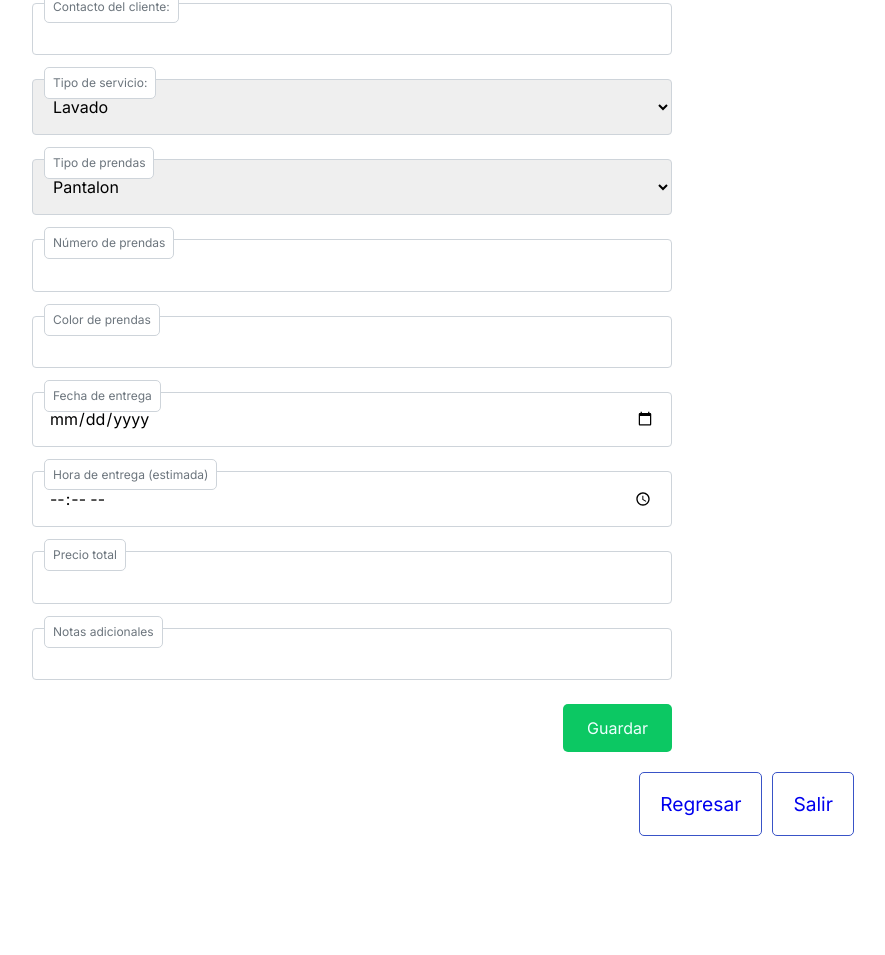
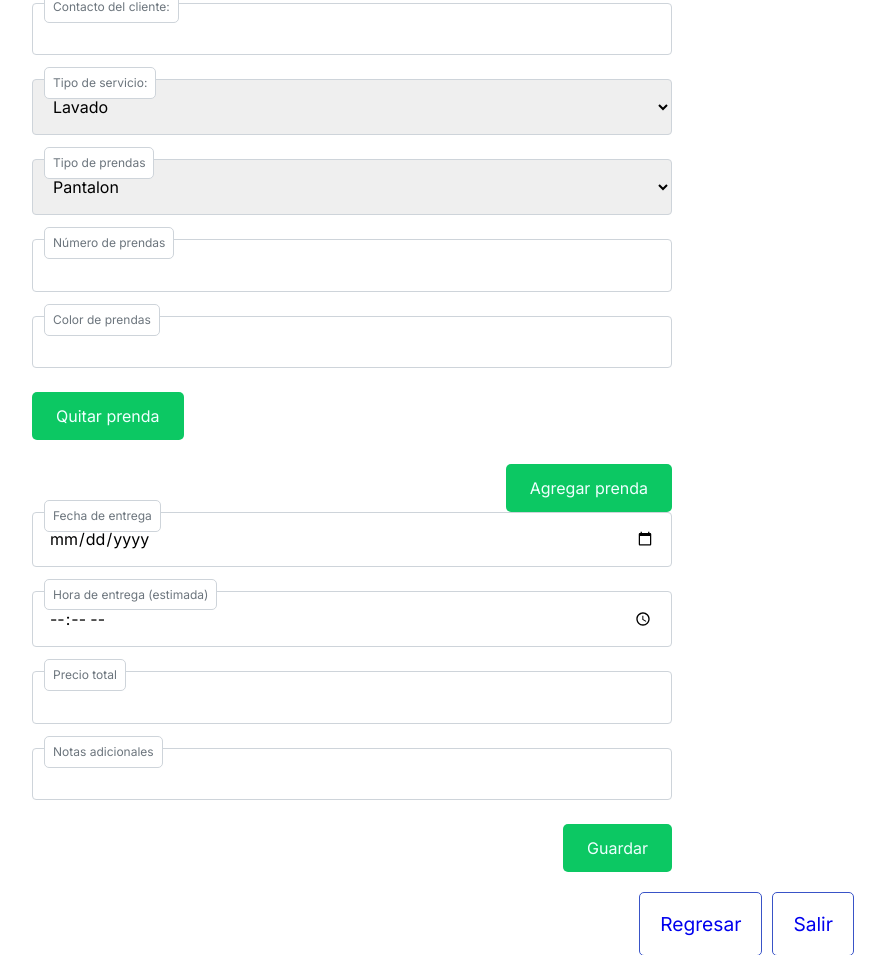
Before and after one commit to angelmz88/Aries, a PHP site: page /Pages/notas/crear.php in a window 1280 px wide. Shown: the part 317-1272 px from the top of the page, without its empty margins (288-1173 px from the left). Before the commit the page ends 1153 px from the top, so only its background shows below. Run offline with PHP 8.4, Linux system fonts and the light colour scheme; the visitor is signed in with stand-in values (Sample User, id 1).

Commit message:
Menú notas frontend

```diff
--- a/Pages/jefe/empleados/crear.php
+++ b/Pages/jefe/empleados/crear.php
@@ -74,7 +74,7 @@ include ("empleados/../../../../php/final_sesion.php");
       <div class="form-group">
         <select class="form-control" id="estatus" name="estatus" required>
           <option value="1">Activo</option>
-          <option value="2">Inactivo</option>
+          <option value="0">Inactivo</option>
         </select>
         <label for="estatus">Estatus</label>
       </div>
--- a/Pages/jefe/proveedores/actualizar.php
+++ b/Pages/jefe/proveedores/actualizar.php
@@ -78,6 +78,9 @@ if (isset($_GET['Nombre_Distribuidora_PK'])) {
           <option value="Transferencia" <?php if ($proveedor['Metodo_Pago'] == 'Transferencia')
             echo 'selected'; ?>>
             Transferencia </option>
+          <option value="Tarjeta" <?php if ($proveedor['Metodo_Pago'] == 'Tarjeta')
+            echo 'selected'; ?>>
+            Tarjeta </option>
         </select>
         <label for="pago">Método de pago</label>
       </div>
--- a/Pages/jefe/proveedores/crear.php
+++ b/Pages/jefe/proveedores/crear.php
@@ -45,6 +45,7 @@ include ("proveedores/../../../../php/final_sesion.php");
         <select class="form-control" id="pago" name="pago" required>
           <option value="Efectivo">Efectivo</option>
           <option value="Transferencia">Transferencia</option>
+          <option value="Tarjeta">Tarjeta</option>
         </select>
         <label for="pago">Método de pago</label>
       </div>
--- a/Pages/notas/crear.php
+++ b/Pages/notas/crear.php
@@ -27,21 +27,24 @@ include ("notas/../../../php/deep_sesion.php");
   <section class="options">
     <form action="" id="form-register" method="post" class="form">
       <div class="form-group">
-        <input type="tel" class="form-control" required />
+        <input type="tel" class="form-control" name="tel-clientes" required />
         <label for="tel-clientes">Contacto del cliente:</label>
       </div>
       <div class="form-group">
-        <select class="form-control" required>
+        <select class="form-control" name="tipo-servicio" required>
           <option value="Lavado">Lavado</option>
           <option value="Planchado">Planchado</option>
           <option value="Lavado en seco">Lavado en seco</option>
           <option value="Teñido">Teñido</option>
-          <option value="Reparcion">Reparcion</option>
+          <option value="Reparacion">Reparacion</option>
         </select>
-        <label for="Servicio">Tipo de servicio:</label>
+        <label for="tipo-servicio">Tipo de servicio:</label>
       </div>
+
+      <div id="prendas-container" class="form-group">
+        <div class="prenda">
           <div class="form-group">
-        <select class="form-control" required>
+            <select class="form-control" name="tipo-prenda[]" required>
               <option value="Pantalon">Pantalon</option>
               <option value="Sudadera">Sudadera</option>
               <option value="Saco">Saco</option>
@@ -63,34 +66,60 @@ include ("notas/../../../php/deep_sesion.php");
               <option value="Pans">Pans</option>
               <option value="Chalinas">Chalinas</option>
             </select>
-        <label for="Servicio">Tipo de prendas</label>
+            <label for="tipo-prenda">Tipo de prendas</label>
           </div>
           <div class="form-group">
-        <input type="number" class="form-control" required />
-        <label for="contacto">Número de prendas</label>
+            <input type="number" class="form-control" name="numero-prenda[]" required />
+            <label for="numero-prenda">Número de prendas</label>
           </div>
           <div class="form-group">
-        <input type="text" class="form-control" required />
-        <label for="contacto">Color de prendas</label>
+            <input type="text" class="form-control" name="color-prenda[]" required />
+            <label for="color-prenda">Color de prendas</label>
+          </div>
+          <button type="button" class="remove-prenda submit">Quitar prenda</button>
+        </div>
+      </div>
+
+      <button type="button" id="add-prenda" class="submit">Agregar prenda</button>
+
+      <div class="form-group">
+        <input type="date" class="form-control" name="fecha-entrega" required />
+        <label for="fecha-entrega">Fecha de entrega</label>
       </div>
       <div class="form-group">
-        <input type="date" class="form-control" required />
-        <label for="fecha">Fecha de entrega</label>
+        <input type="time" class="form-control" name="hora-entrega" required />
+        <label for="hora-entrega">Hora de entrega (estimada)</label>
       </div>
       <div class="form-group">
-        <input type="time" class="form-control" required />
-        <label for="tipo">Hora de entrega (estimada)</label>
+        <input type="number" class="form-control" name="precio-total" required />
+        <label for="precio-total">Precio total</label>
       </div>
       <div class="form-group">
-        <input type="number" class="form-control" required />
-        <label for="tipo">Precio total</label>
-      </div>
-      <div class="form-group">
-        <input type="text" class="form-control" required />
-        <label for="tipo">Notas adicionales</label>
+        <input type="text" class="form-control" name="notas-adicionales" required />
+        <label for="notas-adicionales">Notas adicionales</label>
       </div>
       <button type="submit" class="submit">Guardar</button>
     </form>
+    <script>
+      document.getElementById('add-prenda').addEventListener('click', function () {
+        const container = document.getElementById('prendas-container');
+        const newPrenda = container.children[0].cloneNode(true);
+        newPrenda.querySelector('input[name="numero-prenda[]"]').value = "";
+        newPrenda.querySelector('input[name="color-prenda[]"]').value = "";
+        container.appendChild(newPrenda);
+      });
+
+      document.addEventListener('click', function (e) {
+        if (e.target && e.target.classList.contains('remove-prenda')) {
+          const prenda = e.target.closest('.prenda');
+          if (document.querySelectorAll('.prenda').length > 1) {
+            prenda.remove();
+          } else {
+            alert('Debe haber al menos una prenda.');
+          }
+        }
+      });
+    </script>
     <script src="../../JS/registro-nota.js"></script>
   </section>
   <footer class="footer">
@@ -100,27 +129,30 @@ include ("notas/../../../php/deep_sesion.php");
 </body>
 <?php
 if ($_SERVER["REQUEST_METHOD"] == "POST") {
-  $primer_Nombre = $_POST['nom-clientes'];
-  $segundo_Nombre = $_POST['segundo-nom-clientes'];
-  $primer_Apellido = $_POST['ap-clientes'];
-  $segundo_Apellido = $_POST['segundo-ap-clientes'];
-  $calle = $_POST['calle'];
-  $numero = $_POST['numero'];
-  $tel = $_POST['tel'];
+  $tel = $_POST['tel-clientes'];
+  $tipo_servicio = $_POST['tipo-servicio'];
+  $tipo_prenda = $_POST['tipo-prenda'];
+  $numero_prenda = $_POST['numero-prenda'];
+  $color_prenda = $_POST['color-prenda'];
+  $fecha_entrega = $_POST['fecha-entrega'];
+  $hora_entrega = $_POST['hora-entrega'];
+  $precio_total = $_POST['precio-total'];
+  $notas_adicionales = $_POST['notas-adicionales'];
 
   include ("clientes/../../../php/bd.php");
 
-  // Consulta SQL de inserción
-  $sql = "INSERT INTO clientes (Numero_Telefono_PK, Primer_Nombre, Segundo_Nombre, Primer_Apellido, Segundo_Apellido, Calle, Numero_Exterior)
-VALUES ('$tel','$primer_Nombre','$segundo_Nombre','$primer_Apellido','$segundo_Apellido','$calle','$numero')";
-  // Ejecutar la consulta y verificar si fue exitosa
+  // Consulta SQL de inserción para prendas
+  for ($i = 0; $i < count($tipo_prenda); $i++) {
+    $sql = "INSERT INTO prendas (Telefono_Cliente, Tipo_Servicio, Tipo_Prenda, Numero_Prenda, Color_Prenda, Fecha_Entrega, Hora_Entrega, Precio_Total, Notas_Adicionales)
+    VALUES ('$tel','$tipo_servicio','" . $tipo_prenda[$i] . "','" . $numero_prenda[$i] . "','" . $color_prenda[$i] . "','$fecha_entrega','$hora_entrega','$precio_total','$notas_adicionales')";
+
     if ($conn->query($sql) === TRUE) {
       echo '<script>';
-    echo 'alert("Cliente registrado correctamente");';
-    // echo 'window.location.href = "../index.php";'; // Redirige a otra_pagina.php después de que el usuario haga clic en "Aceptar"
+      echo 'alert("Prenda registrada correctamente");';
       echo '</script>';
     } else {
-    // echo "Error al insertar datos: " . $conn->error;
+      echo "Error al insertar datos: " . $conn->error;
+    }
   }
 }
 ?>
--- a/php/bd.php
+++ b/php/bd.php
@@ -13,4 +13,3 @@ $conn = new mysqli($servername, $username, $password, $dbname);
 if ($conn->connect_error) {
     die("Conexión fallida: " . $conn->connect_error);
 }
-?>
--- a/php/login.php
+++ b/php/login.php
@@ -13,10 +13,10 @@ $result = $conn->query($sql);
 // Verificar si el usuario ha enviado el formulario de inicio de sesión
 if ($_SERVER["REQUEST_METHOD"] == "POST") {
     if ($result->num_rows > 0) {
-        $validacion = "SELECT Tipo FROM empleados where Numero_Seguridad_Social = '$username'";
+        $validacion = "SELECT Tipo_Empleado FROM empleados where Numero_Seguridad_Social = '$username'";
         $retorno = $conn->query($validacion);
         $row = $retorno->fetch_assoc();
-        $tipo = (string) $row['Tipo'];
+        $tipo = (string) $row['Tipo_Empleado'];
         // El usuario ha iniciado sesión correctamente
         $_SESSION["username"] = $username; // Establecer una variable de sesión para indicar que el usuario ha iniciado sesión
         echo "Inicio de sesión exitoso. ¡Bienvenido!";
```
Lines whose indentation alone changed are shown as unchanged.
